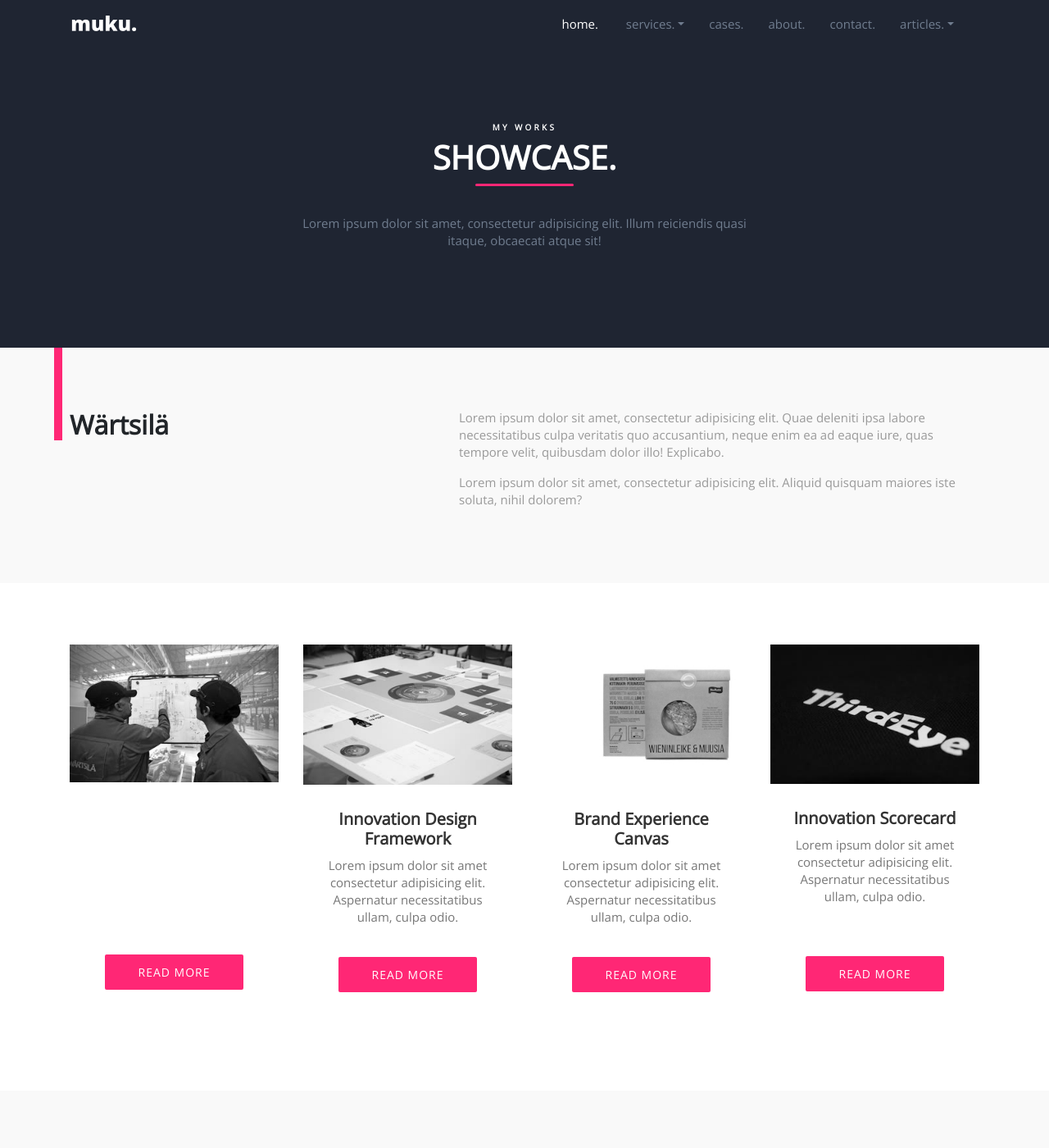
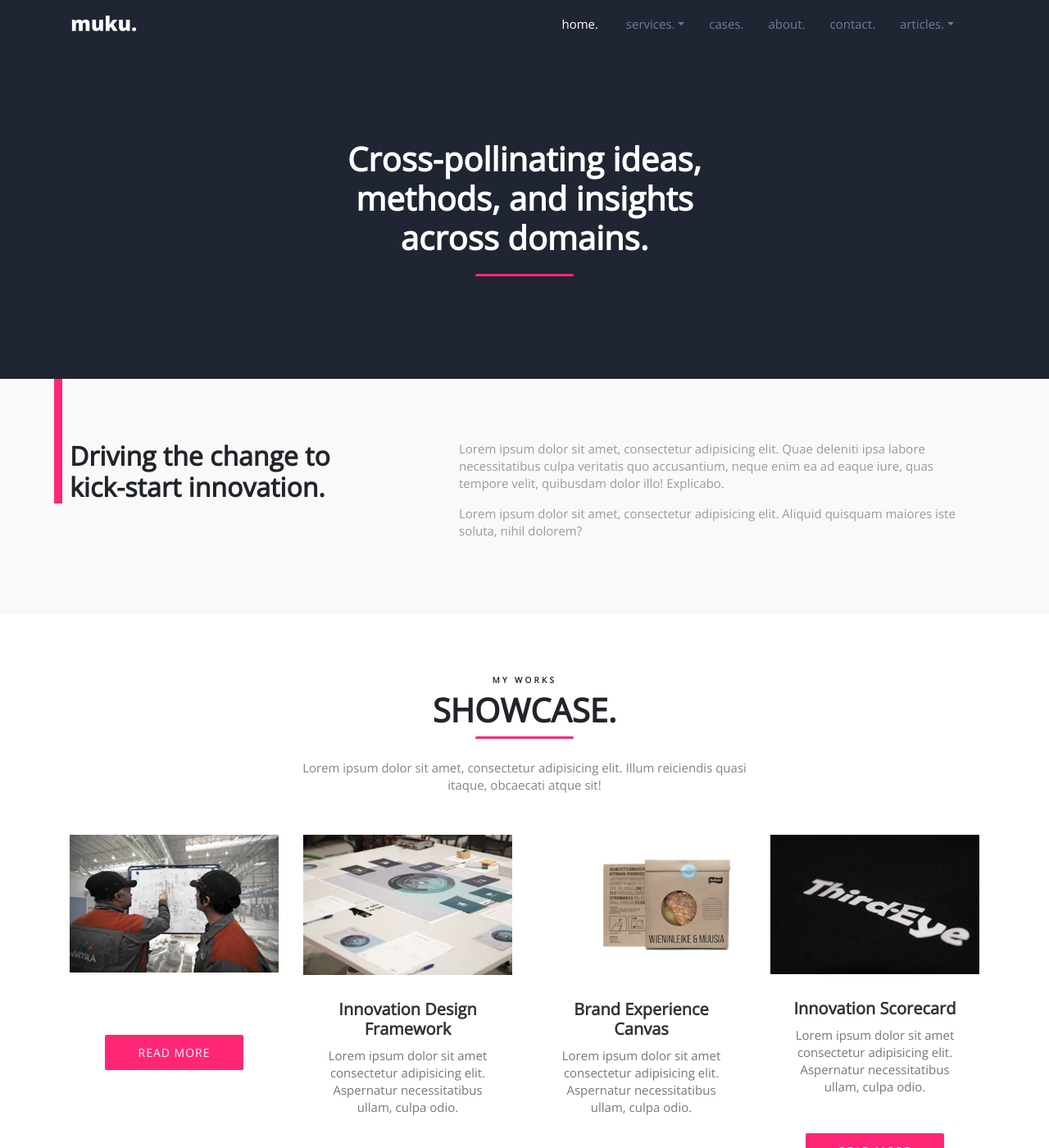
Before and after one commit to mukundkulur/mukundkulur.github.io, a Jekyll site: the page built from cases.md, in a window 1280 px wide and 1400 px high. Shown: the whole window at 82% size. Built offline with Jekyll 4.4.1, drawn with Linux system fonts in a browser that asks for light colours; nearby versions of some CDN libraries; library files that are not in the unit come from our copies.

Commit message:
updated layout and visual inteface

```diff
--- a/_includes/footer.html
+++ b/_includes/footer.html
@@ -34,7 +34,7 @@
                         <a class=""  href="/work.php" target="_self">services.</a>
                     </li>
                     <li>
-                        <a class=""  href="/work.php" target="_self">cases.</a>
+                        <a class=""  href="/cases.html" target="_self">cases.</a>
                     </li>
                     <li>
                         <a class="" href="<?php echo get_site_url(); ?>/about.php"  target="_self">about.</a>
--- a/cases.md
+++ b/cases.md
@@ -11,12 +11,10 @@ Hero Area
 <section class="hero-area header-area">
     <div class="container">
         <div class="row">
-            <div class="col-md-12">
-               <div class="block title">
-                    <h4>My Works</h4>
-                    <h1>SHOWCASE.</h1>
+            <div class="col-12 title">
+                <div class="block text-center">
+                    <p><h1>Cross-pollinating ideas, <br> methods, and insights<br> across domains.</h1></p>
                     <span class="borderline"></span>
-                    <p>Lorem ipsum dolor sit amet, consectetur adipisicing elit. Illum reiciendis quasi itaque, obcaecati atque sit!</p>
                 </div>
             </div>
         </div>
@@ -29,7 +27,7 @@ Start About Section
     <div class="container">
         <div class="row">
             <div class="col-12 col-md-5">
-                <h2>Wärtsilä</h2>
+                <h2>Driving the change to kick-start innovation.</h2>
             </div>
             <div class="col-12 col-md-7">
                 <p>Lorem ipsum dolor sit amet, consectetur adipisicing elit. Quae deleniti ipsa labore necessitatibus culpa veritatis quo accusantium, neque enim ea ad eaque iure, quas tempore velit, quibusdam dolor illo! Explicabo.</p>
@@ -49,6 +47,16 @@ Free tools section
 -->
 <section class="team section" id="team">
     <div class="container">
+        <div class="row">
+            <div class="col-md-12">
+               <div class="block title">
+                    <h4>My Works</h4>
+                    <h1>SHOWCASE.</h1>
+                    <span class="borderline"></span>
+                    <p>Lorem ipsum dolor sit amet, consectetur adipisicing elit. Illum reiciendis quasi itaque, obcaecati atque sit!</p>
+                </div>
+            </div>
+        </div>
         <div class="row">
             <!-- case -->
             <div class="col-12 col-md-3 col-sm-6">
--- a/style.css
+++ b/style.css
@@ -861,7 +861,7 @@ a:hover {
     content: '';
     display: inline-block;
     width: 10px;
-    height: 250px;
+    height: 500px;
     background-color: #ff2775;
     z-index: 1;
     /*background-image: linear-gradient(100deg, #f9643d, #fe2a77)*/
@@ -1478,8 +1478,8 @@ a:hover {
  }
 
 .cases img {
-    -webkit-filter: grayscale(100%); /* Safari 6.0 - 9.0 */
-    filter: grayscale(100%);
+    -webkit-filter: grayscale(50%); /* Safari 6.0 - 9.0 */
+    filter: grayscale(50%);
 }
 
 .cases:hover img {
@@ -1488,11 +1488,11 @@ a:hover {
     -webkit-filter: grayscale(0%); /* Safari 6.0 - 9.0 */
     filter: grayscale(0%);
     background-color: #ff2775;
+
 }
 
 .cases:hover {
-    background-color: #f9f9f9 !important;
-    border: #ff2775 2px solid;
+    background-color: #efefef !important;
 }
 
 .cases:hover .mask {
@@ -1503,8 +1503,8 @@ a:hover {
 .cases .case-content {
     padding: 25px 0;
     width: 90%;
-    height: 200px;
-    margin: 5px auto;
+/*     height: 200px;
+ */    margin: 5px auto;
 
 }
 
```
Also changed, not shown: 16 other files.
